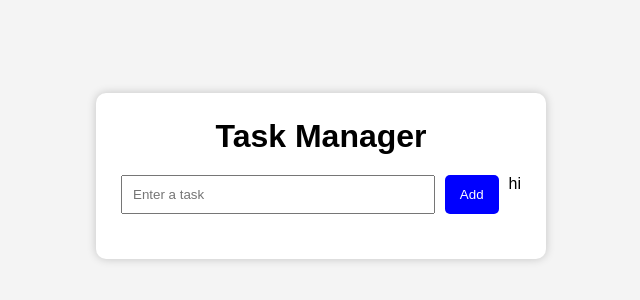
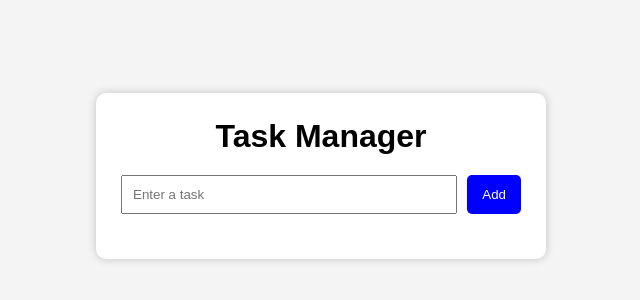
Before and after one commit to abhiram736/taskk-manager, a plain HTML site: page index.html in a window 1280 px wide. Shown: the part 224-524 px from the top of the page, without its empty margins (319-959 px from the left). Drawn offline with Linux system fonts and the light colour scheme.

Commit message:
last push `

```diff
--- a/index.html
+++ b/index.html
@@ -14,7 +14,6 @@
         <div class="input-section">
             <input type="text" id="taskInput" placeholder="Enter a task">
             <button id="addBtn">Add</button>
-            hi
         </div>
 
         <ul id="taskList"></ul>
```
Also changed, not shown: image.png (added).
